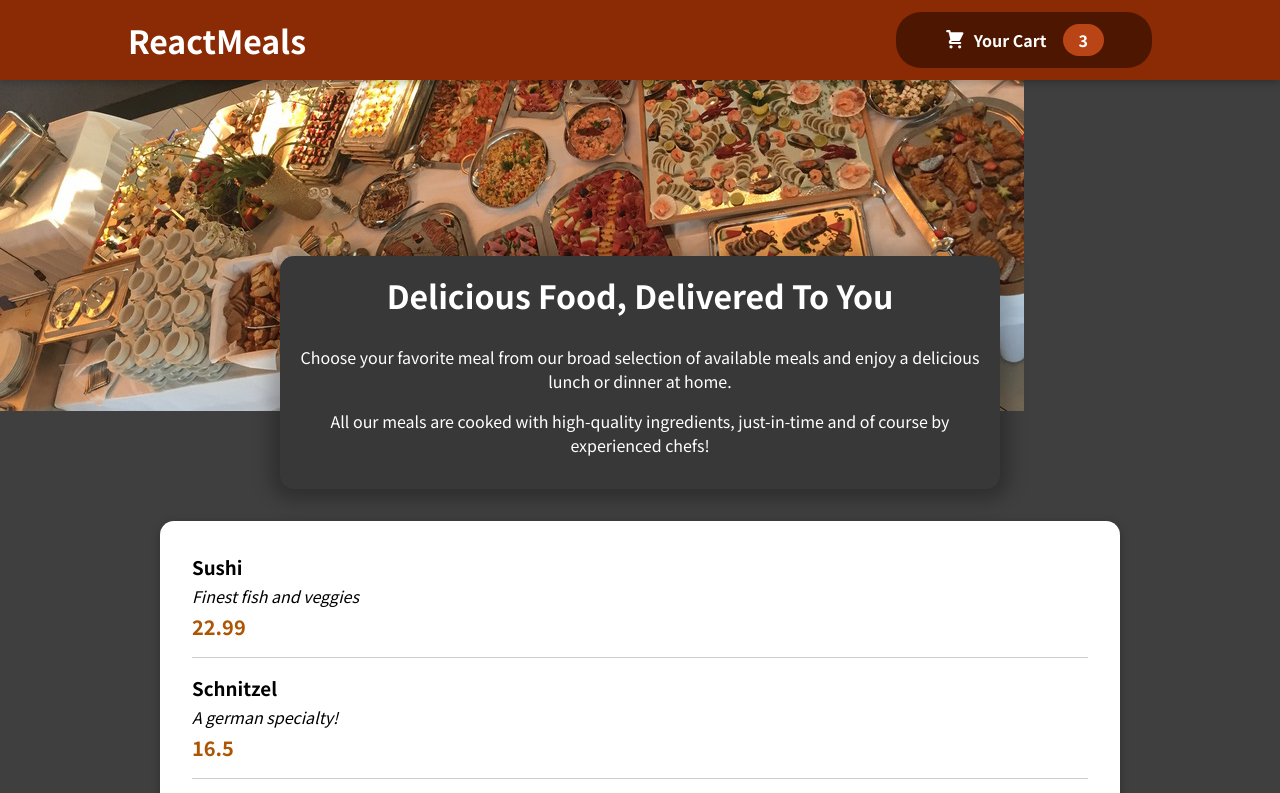
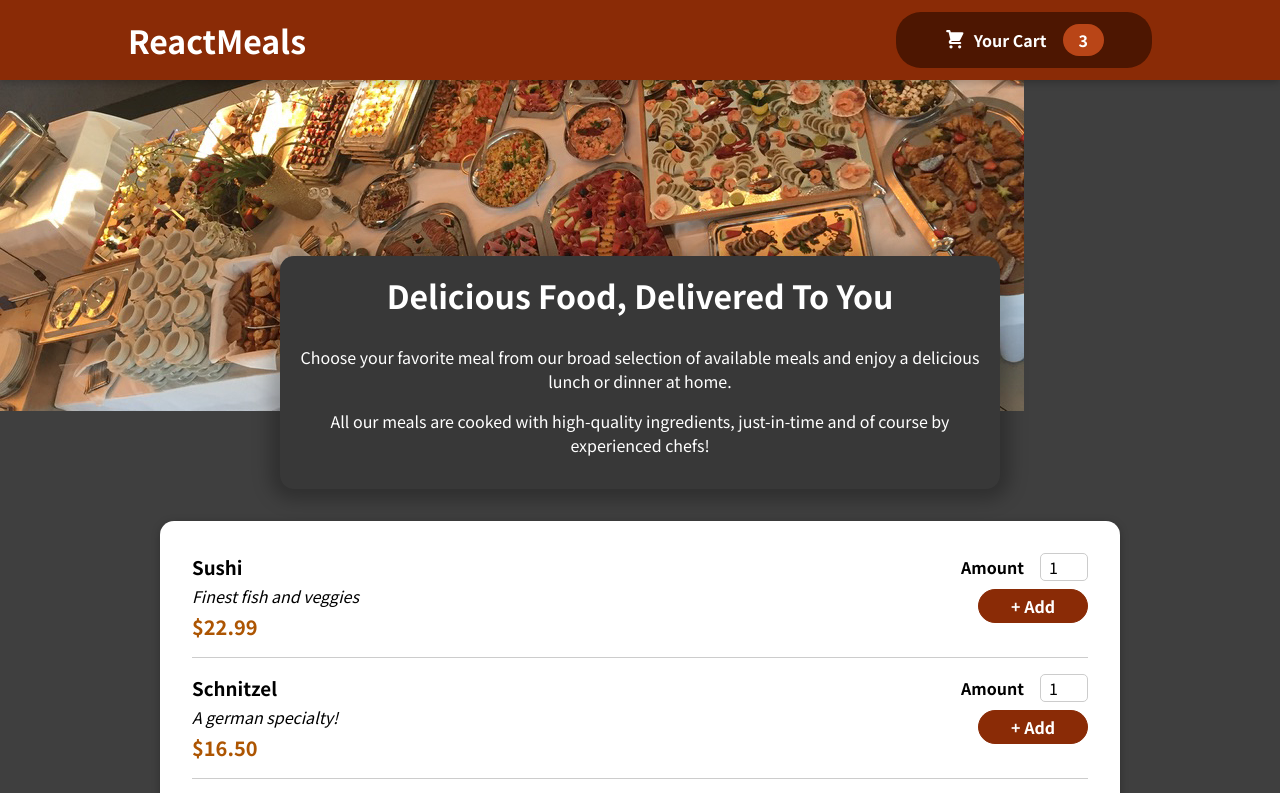
Before and after one commit to bqgama/max-js-6-practice, a React (Create React App) app: page / in a window 1280 px wide. Shown: the top 793 px of the page. Built offline with nearby package versions, Linux system fonts and the light colour scheme.

Commit message:
created form and cart components

```diff
--- a/src/components/Meals/AvailableMeals.js
+++ b/src/components/Meals/AvailableMeals.js
@@ -32,6 +32,7 @@
 const AvailableMeals = () => {
   const mealsList = DUMMY_MEALS.map(meal => (
     <MealItem
+      id={meal.id}
       key={meal.id}
       name={meal.name}
       description={meal.description}
--- a/src/components/Meals/MealItem/MealItem.js
+++ b/src/components/Meals/MealItem/MealItem.js
@@ -1,3 +1,4 @@
+import MealItemForm from './MealItemForm';
 import classes from './MealItem.module.css';
 
 const MealItem = (props) => {
@@ -7,10 +8,10 @@
       <div>
         <h3>{props.name}</h3>
         <div className={classes.description}>{props.description}</div>
-        <div className={classes.price}>{props.price}</div>
+        <div className={classes.price}>{price}</div>
       </div>
       <div>
-
+        <MealItemForm id={props.id} />
       </div>
     </li>
   );
--- /dev/null
+++ b/src/components/Meals/MealItem/MealItemForm.js
@@ -0,0 +1,20 @@
+import Input from '../../UI/Input';
+import classes from './MealItemForm.module.css';
+
+const MealItemForm = (props) => {
+  return (
+    <form className={classes.form}>
+      <Input label="Amount" input={{
+        id: 'amount_' + props.id,
+        type: 'number',
+        min: '1',
+        max: '5',
+        step: '1',
+        defaultValue: '1'
+      }} />
+      <button>+ Add</button>
+    </form>
+  );
+};
+
+export default MealItemForm;
--- /dev/null
+++ b/src/components/Meals/MealItem/MealItemForm.module.css
@@ -0,0 +1,20 @@
+.form {
+  text-align: right;
+}
+
+.form button {
+  font: inherit;
+  cursor: pointer;
+  background-color: #8a2b06;
+  border: 1px solid #8a2b06;
+  color: white;
+  padding: 0.25rem 2rem;
+  border-radius: 20px;
+  font-weight: bold;
+}
+
+.form button:hover,
+.form button:active {
+  background-color: #641e03;
+  border-color: #641e03;
+}
--- /dev/null
+++ b/src/components/UI/Input.js
@@ -0,0 +1,12 @@
+import classes from './Input.module.css';
+
+const Input = (props) => {
+  return (
+    <div className={classes.input}>
+      <label htmlFor={props.input.id}>{props.label}</label>
+      <input {...props.input} />
+    </div>
+  );
+};
+
+export default Input;
--- /dev/null
+++ b/src/components/UI/Input.module.css
@@ -0,0 +1,18 @@
+.input {
+  display: flex;
+  align-items: center;
+  margin-bottom: 0.5rem;
+}
+
+.input label {
+  font-weight: bold;
+  margin-right: 1rem;
+}
+
+.input input {
+  width: 3rem;
+  border-radius: 5px;
+  border: 1px solid #ccc;
+  font: inherit;
+  padding-left: 0.5rem;
+}
```
Also changed, not shown: src/components/Cart/Cart.js (added, +27 -0 lines), src/components/Cart/Cart.module.css (added, +46 -0 lines).
